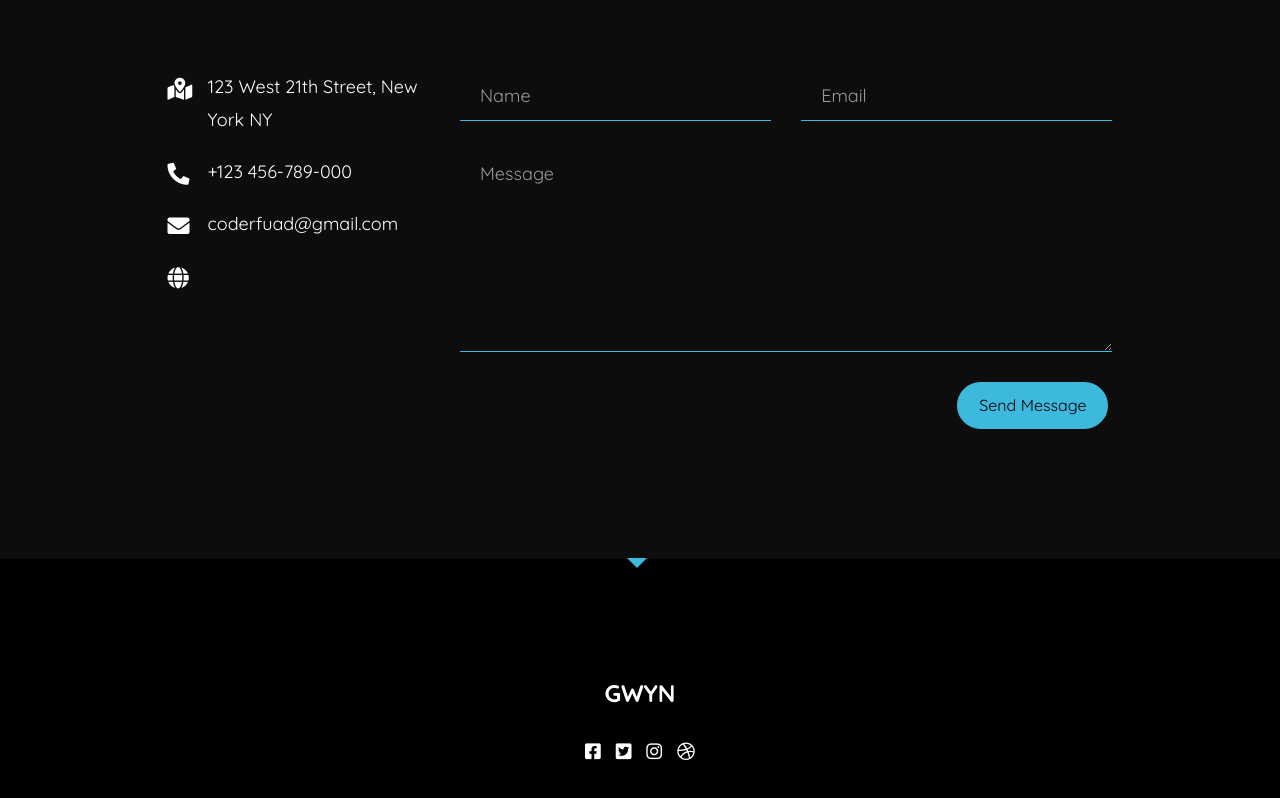
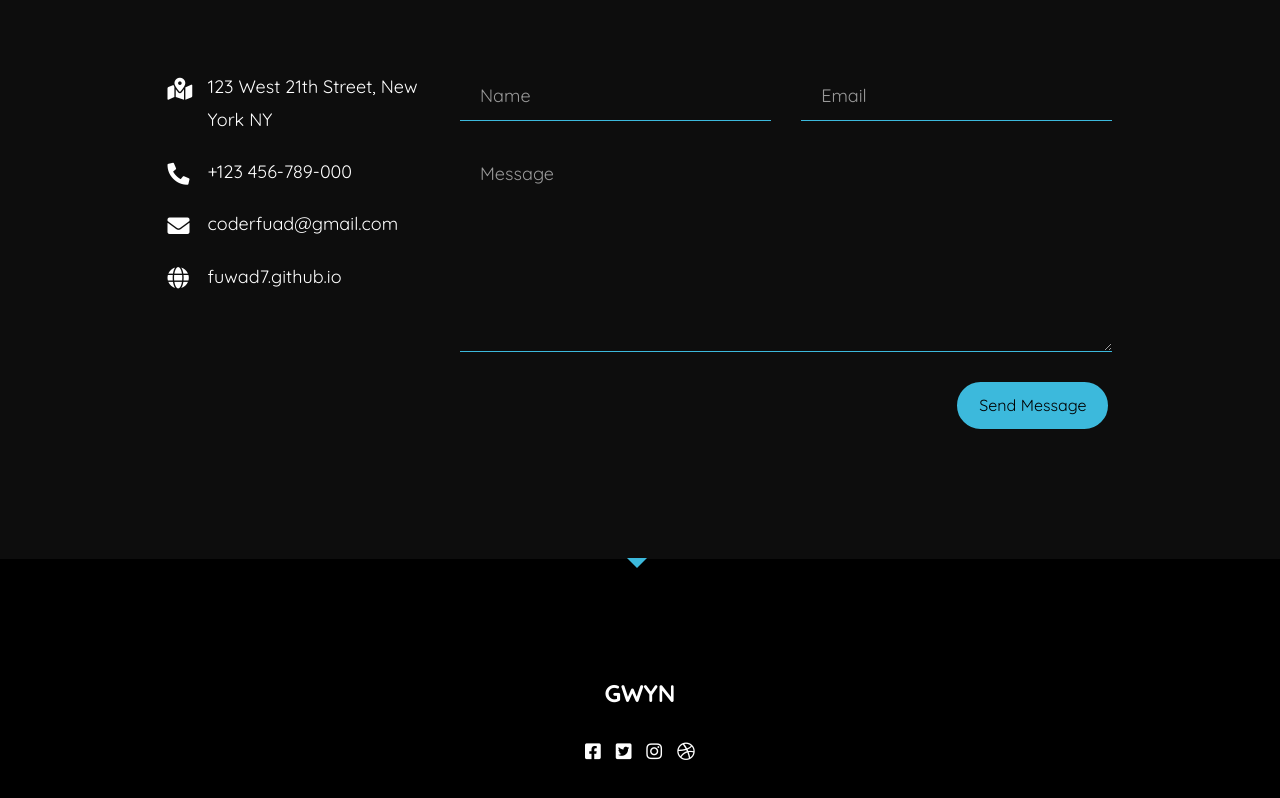
Before and after one commit to fuwad7/fuwad7.github.io, a plain HTML site: page index.html in a window 1280 px wide. Shown: the part 5960-6758 px from the top of the page. Drawn offline with nearby package versions, Linux system fonts and the light colour scheme.

Commit message:
Update index.html

```diff
--- a/index.html
+++ b/index.html
@@ -562,7 +562,7 @@
                         <li><i class="fas fa-map-marked-alt"></i>123 West 21th Street, New York NY</li>
                         <li><i class="fas fa-phone-alt"></i>+123 456-789-000</li>
                         <li><i class="fas fa-envelope"></i><a href="#">coderfuad@gmail.com</a></li>
-                        <li><i class="fas fa-globe"></i><a href="#"><fuwad7 class="github io"></fuwad7></a></li>
+                        <li><i class="fas fa-globe"></i><a href="#">fuwad7.github.io</a></li>
                      </ul>
                   </div>
                   <div class="col-md-7 col-md-push-1">
```
